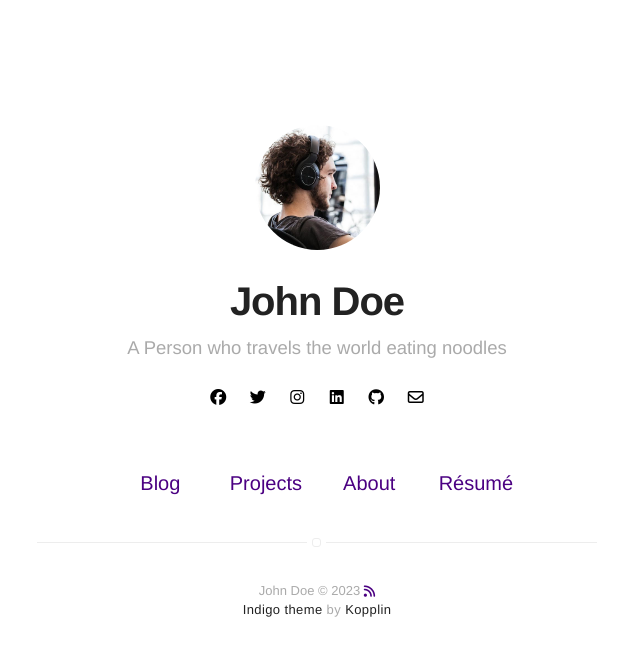
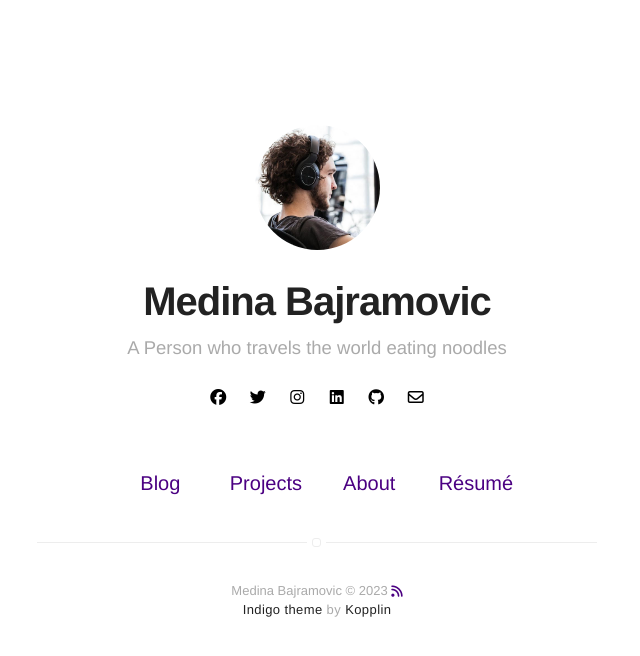
Before and after one commit to medinabaj/medinabaj.github.io, a Jekyll site: the page built from index.html, in a window 1280 px wide. Shown: the top 656 px of the page, without its empty margins (323-963 px from the left). Built offline with Jekyll 4.4.1, drawn with Linux system fonts in a browser that asks for light colours; nearby versions of some CDN libraries.

Commit message:
Update _config.yml

```diff
--- a/_config.yml
+++ b/_config.yml
@@ -1,5 +1,5 @@
 # main text of home
-title: John Doe
+title: Medina Bajramovic
 bio: A Person who travels the world eating noodles
 
 # twitter summary info
```
